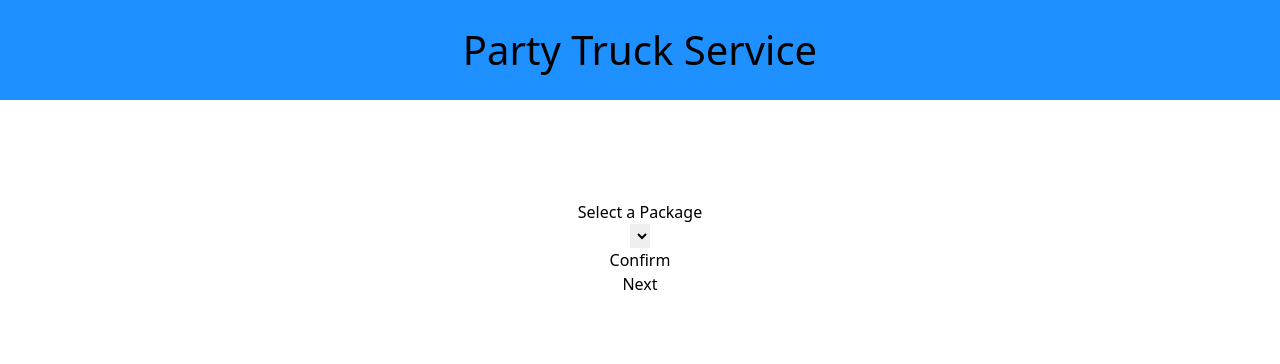
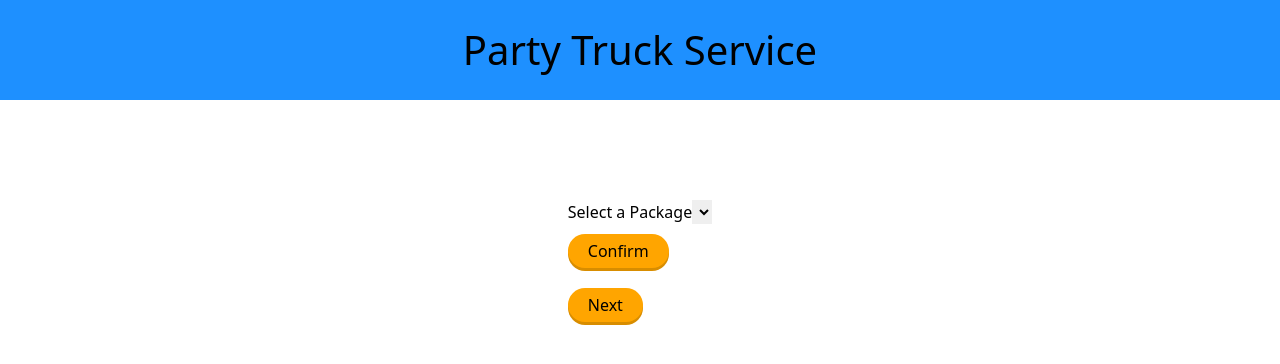
Before and after one commit to LKASTI/Database-Fullstack-Project, a React (Vite) app in the folder client/: page /preset-package-form/1/1 in a window 1280 px wide. Shown: the top 364 px of the page. Built offline with nearby package versions, Linux system fonts and the light colour scheme.

Commit message:
added TODO comments in pages for backend calls

```diff
--- a/client/src/pages/CreateCustomPackage.jsx
+++ b/client/src/pages/CreateCustomPackage.jsx
@@ -1,10 +1,14 @@
 /* eslint-disable react/jsx-key */
 import {useState, useEffect} from "react"
-import {Link, useParams} from "react-router-dom"
+import {Link, useParams, useNavigate} from "react-router-dom"
 import axios from "axios"
 import "./createcustompackage.css"
 
 const CreateCustomPackage = () => {
+    const navigate = useNavigate()
+    const params = useParams()
+    const cID = params.cID
+    const eID = params.cID
     const [availableItems, setAvailableItems] = useState()
     const [newCustomPackageItems, setNewCustomPackageItems] = useState([])
 
@@ -12,6 +16,8 @@ const CreateCustomPackage = () => {
     const [newItemQuantity, setNewItemQuantity] = useState()
 
     const [validItemSelection, setValidItemSelection] = useState(false)
+
+    const [packageCreated, setPackageCreated] = useState(false)
 
     const [totalPrice, setTotalPrice] = useState(0)
 
@@ -26,6 +32,13 @@ const CreateCustomPackage = () => {
                 console.log(err)
             })
     }, [])
+
+    useEffect(() => {
+        if(newCustomPackageItems.length > 0)
+        {
+            setValidItemSelection(true)
+        }
+    }, [newCustomPackageItems])
 
     const checkItemQuantity = (e) => {
         //selectedItem cannot be null
@@ -56,12 +69,43 @@ const CreateCustomPackage = () => {
     }
 
     const handleConfirmPackage = async () => {
+        if(validItemSelection)
+        {
+            /**
+             * TODO
+             * create package
+             *
+             * for every item in newCustomPackageItems
+             *      add the item to the package using axios method
+             *
+             * get the event using cID
+             * change the event package id to the new package id
+             * store with axios
+             *
+             * store true in packageCreated state when axios is successful
+             */
 
+            const newPID = Math.random() * ((Number.MAX_SAFE_INTEGER-10000) - (Number.MAX_SAFE_INTEGER+10000)) + (Number.MAX_SAFE_INTEGER+10000)
+            //create the package and add items
+            let event = axios.get(`http://127.0.0.1:8080/event/getEventForCustomer/${cID}`)
+            event = {...event, pID: newPID}
+        }
+    }
+
+    const handleNextPage = () => {
+        if(packageCreated)
+        {
+            navigate(`/event-confirmation/${cID}/${eID}`)
+        }
+        else
+        {
+            alert("Please add items to your package")
+        }
     }
 
     return(
         <div className="createCustomPackage">
-            <div className="createCustomPackge-itemSelection">
+            <div className="createCustomPackage-itemSelection">
                 <h1>Select Items</h1>
                 <div className="itemSelection-content">
                     <div className="itemSelection-content-item">
@@ -83,7 +127,7 @@ const CreateCustomPackage = () => {
                     {(newItem && newItemQuantity) && <label>Price: ${newItem.price * newItemQuantity}</label>}
                     <br/>
                     <br/>
-                    <button onClick={handleAddItemToPack}>Add to Pack</button>
+                    <button id="additem-button" onClick={handleAddItemToPack}>Add to Pack</button>
                 </div>
             </div>
             <div className="createCustomPackage-packageView">
@@ -103,7 +147,8 @@ const CreateCustomPackage = () => {
                     )
                 })}
                 <p id="totalprice">Total: ${totalPrice}</p>
-                <button onClick={handleConfirmPackage}>Confirm</button>
+                <button id="confirm-button" onClick={handleConfirmPackage}>Confirm</button>
+                <button id="nextpage-button"  onClick={handleNextPage}>Next</button>
             </div>
         </div>
     )
--- a/client/src/pages/CreateEvent.jsx
+++ b/client/src/pages/CreateEvent.jsx
@@ -60,6 +60,7 @@ const CreateEvent = () => {
 
     const createAnEvent = async () => {
         //TODO: create a default package
+        //      test creating event end point
 
         if(validEvent)
         {
--- a/client/src/pages/CreatePresetPackage.jsx
+++ b/client/src/pages/CreatePresetPackage.jsx
@@ -1,6 +1,7 @@
 /* eslint-disable react/jsx-key */
 import { useState, useEffect } from "react"
 import { Link, useParams, useNavigate } from "react-router-dom"
+import axios from "axios"
 import "./createpresetpackage.css"
 
 const CreatePresetPackage = () => {
@@ -11,6 +12,7 @@ const CreatePresetPackage = () => {
 
     const [presetPackages, setPresetPackages] = useState()
     const [currentPackage, setCurrentPackage] = useState()
+    const [packageAssigned, setPackageAssigned] = useState()
     const [price, setPrice] = useState()
 
 
@@ -20,23 +22,31 @@ const CreatePresetPackage = () => {
 
     const confirmPackage = async () => {
         //set the event's pID to the currently selected preset package
+        const newPID = currentPackage.pID
+        let event = axios.get(`http://127.0.0.1:8080/event/getEventForCustomer/${cID}`)
+        event = {...event, pID: newPID}
     }
 
     const handleNextPage = () => {
+        if (packageAssigned)
             navigate(`/event-confirmation/${cID}/${eID}`)
     }
 
     return(
         <div className="createPresetPackage">
             <div className="createPresetPackage-content">
-                <label>Select a Package</label>
-                <select>
+                <div>
+                    <label>
+                        Select a Package
+                        <select id="createPresetPackage-select">
                             {presetPackages && presetPackages.map((pack) => {
                                 return(
                                     <option onClick={setCurrentPackage(pack)}>{pack.name}</option>
                                 )
                             })}
                         </select>
+                    </label>
+                </div>
                 {(currentPackage && price) &&
                     <div className="createPresetPackage-content-priceInfo">
                         <label>Original Price: ${price}</label>
@@ -44,8 +54,8 @@ const CreatePresetPackage = () => {
                         <label>Total: ${price * (1+currentPackage.discount/100)}</label>
                     </div>
                 }
-                <button onClick={confirmPackage}>Confirm</button>
-                <button onClick={handleNextPage}>Next</button>
+                <button id="confirm-button" onClick={confirmPackage}>Confirm</button>
+                <button id="nextpage-button" onClick={handleNextPage}>Next</button>
             </div>
         </div>
     )
--- a/client/src/pages/createcustompackage.css
+++ b/client/src/pages/createcustompackage.css
@@ -2,7 +2,8 @@
     display: flex;
     flex-direction: row;
     justify-content: center;
-    align-items: center;
+
+    margin-top: 50px;
 }
 
 .createCustomPackage-itemSelection{
@@ -11,6 +12,51 @@
     justify-content: center;
     align-items: flex-start;
 
+}
+
+#nextpage-button{
+    background-color: orange;
+    filter:drop-shadow(0px 3px 0px rgb(216, 141, 0));
+
+    padding-left: 20px;
+    padding-right: 20px;
+    padding-top: 5px;
+    padding-bottom: 5px;
+
+    margin-top: 10px;
+    margin-bottom: 10px;
+
+    border-radius: 20px;
+}
+
+#confirm-button{
+    background-color: orange;
+    filter:drop-shadow(0px 3px 0px rgb(216, 141, 0));
+
+    padding-left: 20px;
+    padding-right: 20px;
+    padding-top: 5px;
+    padding-bottom: 5px;
+
+    margin-top: 10px;
+    margin-bottom: 10px;
+
+    border-radius: 20px;
+}
+
+#additem-button{
+    background-color: orange;
+    filter:drop-shadow(0px 3px 0px rgb(216, 141, 0));
+
+    padding-left: 20px;
+    padding-right: 20px;
+    padding-top: 5px;
+    padding-bottom: 5px;
+
+    margin-top: 10px;
+    margin-bottom: 10px;
+
+    border-radius: 20px;
 }
 
 .itemSelection-content-item{
@@ -33,5 +79,23 @@
     justify-content: flex-start;
     align-items: flex-start;
 
+
+    height: 100%;
+
     margin-left: 200px;
+
 }
+
+.createCustomPackage-packageView > h1{
+    font-size: 30px;
+}
+.createCustomPackage-itemSelection > h1{
+    font-size: 30px;
+}
+
+.itemSelection-content-item > select{
+    border: 2px solid black;
+    border-radius: 5px;
+    margin-left: 3px;
+    margin-bottom: 20px;
+}
--- a/client/src/pages/createpresetpackage.css
+++ b/client/src/pages/createpresetpackage.css
@@ -9,7 +9,11 @@
     display: flex;
     flex-direction: column;
     justify-content: center;
-    align-items: center;
+    align-items: flex-start;
 
     margin-top: 100px;
 }
+
+.createPresetPackage-select{
+    border: 2px solid black;
+}
```
Lines whose indentation alone changed are shown as unchanged.
